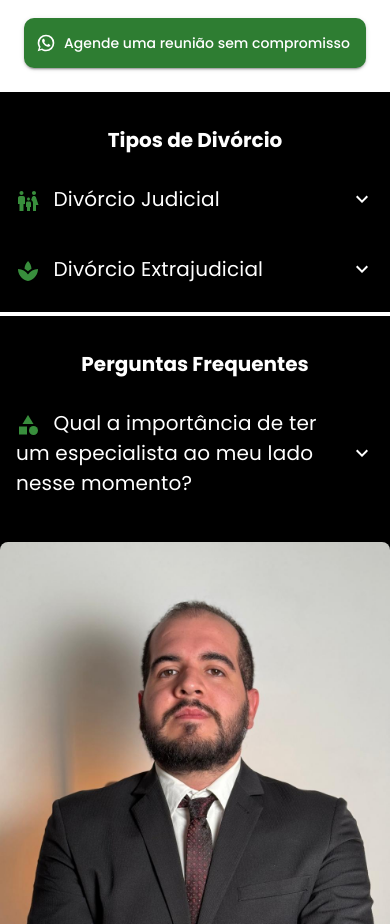
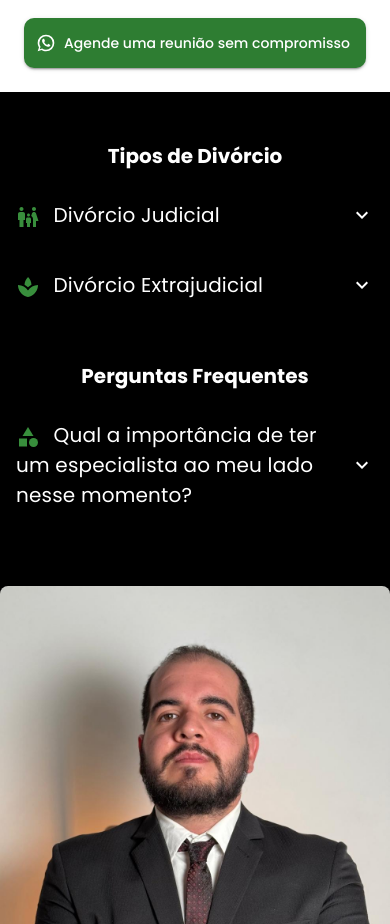
Before and after one commit to AndreHilario/caioikejiri.advocacia2, a React (Vite) app: page / in a window 390 px wide. Shown: the part 820-1744 px from the top of the page. Built offline with nearby package versions, Linux system fonts and the light colour scheme.

Commit message:
fix: mobile

```diff
--- a/src/pages/ExplainSection.tsx
+++ b/src/pages/ExplainSection.tsx
@@ -261,7 +261,7 @@ const ExplainSectionMobile: React.FC = () => {
       }}
     >
       <Grid item xs={12}>
-        <Typography variant="h5" mb={2}>
+        <Typography variant="h5" mb={2} mt={2}>
           Tipos de Divórcio
         </Typography>
         {accordionData.map((item, index) => (
@@ -287,14 +287,14 @@ const ExplainSectionMobile: React.FC = () => {
             </AccordionDetails>
           </Accordion>
         ))}
-        <Box sx={{ border: "2px solid #fff" }} />
-        <Typography variant="h5" mt={4} mb={2}>
+        {/* <Box sx={{ border: "1px solid #fff" }} mt={2} /> */}
+        <Typography variant="h5" mt={6} mb={2}>
           Perguntas Frequentes
         </Typography>
         {accordionDataMobile.map((item, index) => (
           <Accordion
             key={index}
-            sx={{ backgroundColor: item.backgroundColor, color: "#fff", mb: 2 }}
+            sx={{ backgroundColor: item.backgroundColor, color: "#fff", mb: 6 }}
           >
             <AccordionSummary
               expandIcon={<ExpandMoreIcon sx={{ color: "#fff" }} />}
```
